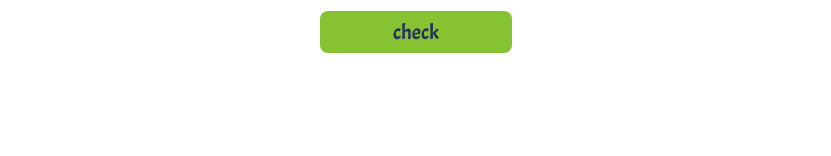
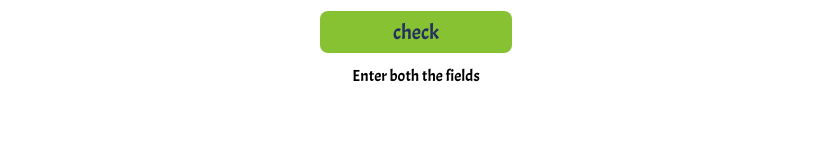
Before and after one commit to SaiPriya01/NeogMark-11, a plain HTML site: page index.html in a window 1280 px wide. Both pictures are taken after a click on the button "check". Shown: the part 290-446 px from the top of the page, without its empty margins (224-1055 px from the left). Drawn offline with Linux system fonts and the light colour scheme.

Commit message:
added JS code

```diff
--- a/index.html
+++ b/index.html
@@ -7,7 +7,7 @@
     <meta name="viewport" content="width=device-width, initial-scale=1.0">
     <title>is your birthday lucky?</title>
     <link rel="stylesheet" href="style.css">
-    <script src="index.js"></script>
+
 </head>
 
 <body>
@@ -35,7 +35,7 @@
             </div>
         </footer>
     </div>
-
+    <script src="index.js"></script>
 
 </body>
 
--- a/index.js
+++ b/index.js
@@ -1,23 +1,25 @@
-const dob = document.querySelector("#dob-input");
+const dob_input = document.querySelector("#dob-input");
 const luckynum = document.querySelector("#lucky-number");
-const chckdobbtn = document.querySelector(".chck-btn");
+const chckbtn = document.querySelector(".chck-btn");
 const message = document.querySelector(".msg");
-chckdobbtn.addEventListener('click', function() {
-    const dob = dob.value;
+var sum = 0;
+chckbtn.addEventListener('click', function() {
+    var dob = dob_input.value;
     calculatSum(dob);
     if (sum && dob) {
         checkLuck(sum, luckynum);
     } else {
         message.innerText = "Enter both the fields";
     }
+    console.log("Check btn")
 
 });
 
 function calculatSum(dob) {
-    const bDate = dob.replaceAll("-", "");
-    let sum = 0;
-    for (i = 0; i < bDate.length; i++) {
-        sum += Number(bDate.charAt(i));
+     dob = dob.replaceAll("-", "");
+
+    for (i = 0; i < dob.length; i++) {
+        sum += Number(dob.charAt(i));
     }
     console.log(sum);
     return sum;
--- a/style.css
+++ b/style.css
@@ -57,6 +57,7 @@ input{
     font-weight: 600;
     color: var(--secondary-color);
     border-radius: 0.5rem;
+    outline: none;
     /* border: none; */
     border: 2px solid var(--primary-color);
     border-bottom: 4px solid var(--primary-color);
```
